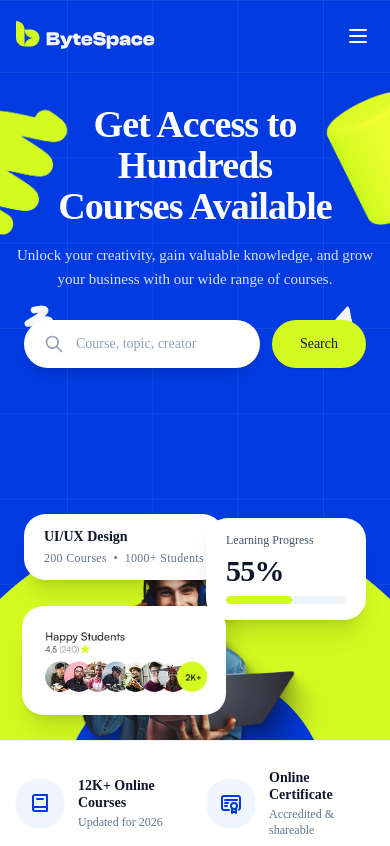
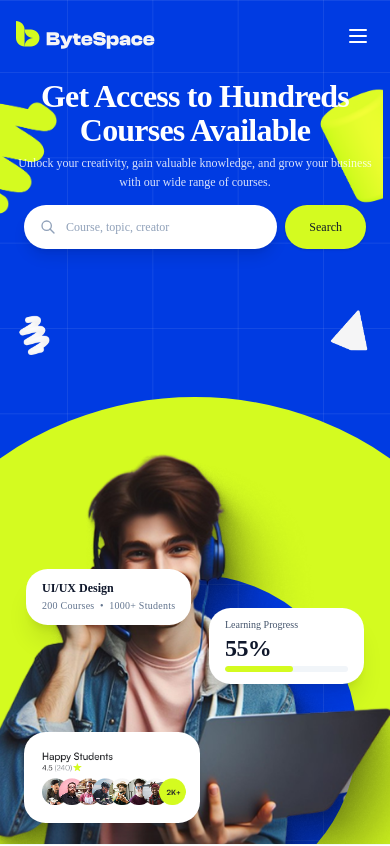
Before and after one commit to shaiadul/byteSpace, a Next.js app in the folder doin-tech/: page / in a window 390 px wide. Shown: the top 846 px of the page. Built offline with nearby package versions, Linux system fonts and the light colour scheme.

Commit message:
refactor: adjust hero section responsive layout, container heights, and asset sizing

```diff
--- a/doin-tech/components/navbar.tsx
+++ b/doin-tech/components/navbar.tsx
@@ -34,7 +34,7 @@ export function Navbar({ variant = "hero" }: NavbarProps) {
   return (
     <>
       <header
-        className={`w-full z-40 relative ${
+        className={`w-full z-40 relative h-18 sm:h-19 shrink-0 ${
           isHero
             ? "bg-[#003be2] text-white"
             : "bg-white text-slate-900 border-b border-slate-200 sticky top-0 shadow-xs"
@@ -54,7 +54,7 @@ export function Navbar({ variant = "hero" }: NavbarProps) {
           />
         )}
 
-        <div className="relative z-10 max-w-7xl mx-auto px-4 sm:px-6 lg:px-12 h-[72px] sm:h-[76px] flex items-center justify-between gap-6">
+        <div className="relative z-10 max-w-7xl mx-auto px-4 sm:px-6 lg:px-12 h-full flex items-center justify-between gap-6">
           <Link href="/" className="flex items-center shrink-0">
             <Image
               src="/images/global/Header_Logo.svg"
--- a/doin-tech/components/sections/hero-section.tsx
+++ b/doin-tech/components/sections/hero-section.tsx
@@ -3,7 +3,6 @@
 import * as React from "react";
 import Image from "next/image";
 import { useRouter } from "next/navigation";
-import { Button } from "@/components/ui/button";
 import { IconSearch } from "@tabler/icons-react";
 
 export function HeroSection() {
@@ -20,7 +19,7 @@ export function HeroSection() {
   };
 
   return (
-    <section className="relative bg-[#003be2] text-white overflow-hidden">
+    <section className="relative bg-[#003be2] text-white overflow-hidden h-[calc(100vh-72px)] sm:h-[calc(100vh-76px)]">
       {/* Blue grid background pattern - seamless with navbar */}
       <div
         className="absolute inset-0 pointer-events-none"
@@ -34,124 +33,126 @@ export function HeroSection() {
         }}
       />
 
-      {/* ── 3D Decorative Floating Assets ── */}
 
       {/* Top-left: Lime Coil */}
-      <div className="absolute -left-6 sm:-left-3 md:-left-1 top-2 sm:top-4 md:top-6 w-[125px] h-[180px] sm:w-[165px] sm:h-[235px] md:w-[200px] md:h-[285px] pointer-events-none select-none z-10">
+      <div className="absolute -left-6 sm:-left-3 md:-left-1 top-1 sm:top-2 md:top-3 w-[110px] h-[160px] sm:w-[155px] sm:h-[225px] md:w-[190px] md:h-[275px] lg:w-[215px] lg:h-[310px] pointer-events-none select-none z-10">
         <Image
           src="/images/home/Mask Group.png"
           alt=""
           fill
-          sizes="(max-width: 768px) 165px, 200px"
+          sizes="(max-width: 768px) 155px, 215px"
           priority
           className="object-contain"
         />
       </div>
 
       {/* Top-right: Lime Cylinder / Cone */}
-      <div className="absolute -right-5 sm:-right-2 md:right-0 top-1 sm:top-3 md:top-5 w-[115px] h-[165px] sm:w-[155px] sm:h-[220px] md:w-[185px] md:h-[265px] pointer-events-none select-none z-10">
+      <div className="absolute right-0 top-1 sm:top-2 md:top-3 w-[95px] h-[140px] sm:w-[140px] sm:h-[200px] md:w-[170px] md:h-[245px] lg:w-[195px] lg:h-[280px] pointer-events-none select-none z-10">
         <Image
           src="/images/home/Cone.png"
           alt=""
           fill
-          sizes="(max-width: 768px) 155px, 185px"
+          sizes="(max-width: 768px) 140px, 195px"
           priority
           className="object-contain"
         />
       </div>
 
       {/* Left middle: White Zigzag Squiggle */}
-      <div className="absolute left-[3%] sm:left-[6%] md:left-[8%] top-[33%] sm:top-[35%] w-[55px] h-[70px] sm:w-[75px] sm:h-[95px] md:w-[90px] md:h-[115px] pointer-events-none select-none z-10">
+      <div className="absolute left-[2%] sm:left-[4%] md:left-[6%] top-[30%] sm:top-[33%] w-[50px] h-[65px] sm:w-[70px] sm:h-[90px] md:w-[85px] md:h-[110px] pointer-events-none select-none z-10">
         <Image
           src="/images/home/Frame.png"
           alt=""
           fill
-          sizes="90px"
+          sizes="85px"
           className="object-contain"
         />
       </div>
 
       {/* Bottom-left: White Donut / Torus Ring */}
-      <div className="absolute -left-5 sm:left-[1%] md:left-[3%] bottom-[4%] sm:bottom-[7%] w-[150px] h-[150px] sm:w-[210px] sm:h-[210px] md:w-[265px] md:h-[265px] pointer-events-none select-none z-10">
+      <div className="absolute -left-4 sm:left-[1%] md:left-[2%] bottom-[2%] sm:bottom-[3%] w-[130px] h-[130px] sm:w-[190px] sm:h-[190px] md:w-[240px] md:h-[240px] lg:w-[275px] lg:h-[275px] pointer-events-none select-none z-10">
         <Image
           src="/images/home/Cone (1).png"
           alt=""
           fill
-          sizes="265px"
+          sizes="275px"
           className="object-contain"
         />
       </div>
 
       {/* Right middle: White Tetrahedron / Pyramid */}
-      <div className="absolute right-[5%] sm:right-[8%] md:right-[10%] top-[34%] sm:top-[37%] w-[65px] h-[65px] sm:w-[85px] sm:h-[85px] md:w-[105px] md:h-[105px] pointer-events-none select-none z-10">
+      <div className="absolute right-[3%] sm:right-[5%] md:right-[7%] top-[30%] sm:top-[33%] w-[55px] h-[55px] sm:w-[75px] sm:h-[75px] md:w-[95px] md:h-[95px] pointer-events-none select-none z-10">
         <Image
           src="/images/home/Mask Group (1).png"
           alt=""
           fill
-          sizes="105px"
+          sizes="95px"
           className="object-contain"
         />
       </div>
 
       {/* Bottom-right: White Spiral Squiggle */}
-      <div className="absolute right-[2%] sm:right-[4%] md:right-[6%] bottom-[8%] sm:bottom-[11%] w-[85px] h-[120px] sm:w-[115px] sm:h-[160px] md:w-[135px] md:h-[190px] pointer-events-none select-none z-10">
+      <div className="absolute right-[2%] sm:right-[3%] md:right-[4%] bottom-[2%] sm:bottom-[4%] w-[75px] h-[105px] sm:w-[100px] sm:h-[140px] md:w-[125px] md:h-[175px] lg:w-[140px] lg:h-[195px] pointer-events-none select-none z-10">
         <Image
           src="/images/home/Mask Group (2).png"
           alt=""
           fill
-          sizes="135px"
+          sizes="140px"
           className="object-contain"
         />
       </div>
 
       {/* ── Main Content Container ── */}
-      <div className="relative z-10 max-w-7xl mx-auto px-4 sm:px-6 lg:px-8 pt-8 sm:pt-12 md:pt-14 pb-0 flex flex-col items-center">
+      <div className="relative z-10 max-w-7xl mx-auto px-4 sm:px-6 lg:px-8 h-full flex flex-col items-center justify-between">
 
+        {/* Top Text & Search Form */}
+        <div className="flex flex-col items-center text-center pt-2 sm:pt-3 md:pt-4 lg:pt-5 shrink-0 w-full max-w-4xl">
           {/* Headline */}
-        <h1 className="text-center font-extrabold text-[38px] sm:text-[54px] md:text-[66px] lg:text-[76px] leading-[1.08] tracking-tight max-w-4xl text-white">
+          <h1 className="text-center font-extrabold text-[32px] sm:text-[46px] md:text-[56px] lg:text-[66px] xl:text-[72px] leading-[1.06] tracking-tight max-w-4xl text-white">
             Get Access to Hundreds
             <br />
             Courses Available
           </h1>
 
           {/* Subtitle */}
-        <p className="mt-4 sm:mt-5 text-center text-[15px] sm:text-base md:text-[17px] text-white/85 max-w-2xl font-light sm:font-normal leading-relaxed">
+          <p className="mt-1.5 sm:mt-2.5 text-center text-xs sm:text-sm md:text-base text-white/85 max-w-2xl font-light sm:font-normal leading-relaxed">
             Unlock your creativity, gain valuable knowledge, and grow your business with our wide range of courses.
           </p>
 
           {/* Search bar + Button side-by-side */}
           <form
             onSubmit={handleSearch}
-          className="mt-7 sm:mt-8 flex items-center justify-center gap-3 w-full max-w-[540px] mx-auto px-2"
+            className="mt-3 sm:mt-4 md:mt-5 flex items-center justify-center gap-2 sm:gap-3 w-full max-w-[540px] mx-auto px-2"
           >
-          <div className="flex-1 bg-white rounded-full flex items-center gap-3 px-5 sm:px-6 h-[48px] sm:h-[50px] shadow-lg shadow-black/10">
-            <IconSearch className="size-5 text-slate-400 shrink-0" stroke={2} />
+            <div className="flex-1 bg-white rounded-full flex items-center gap-2.5 sm:gap-3 px-4 sm:px-6 h-[44px] sm:h-[48px] md:h-[50px] shadow-lg shadow-black/10">
+              <IconSearch className="size-4 sm:size-5 text-slate-400 shrink-0" stroke={2} />
               <input
                 type="text"
                 value={searchQuery}
                 onChange={(e) => setSearchQuery(e.target.value)}
                 placeholder="Course, topic, creator"
-              className="w-full border-none outline-none text-slate-800 placeholder:text-slate-400 text-sm sm:text-[15px] bg-transparent font-normal"
+                className="w-full border-none outline-none text-slate-800 placeholder:text-slate-400 text-xs sm:text-sm md:text-[15px] bg-transparent font-normal"
               />
             </div>
             <button
               type="submit"
-            className="h-[48px] sm:h-[50px] px-7 sm:px-8 rounded-full bg-[#D4FB20] hover:bg-[#c6eb1b] text-slate-900 font-medium text-sm sm:text-[15px] shadow-sm cursor-pointer transition-all duration-200 shrink-0 flex items-center justify-center active:scale-95"
+              className="h-[44px] sm:h-[48px] md:h-[50px] px-6 sm:px-8 rounded-full bg-[#D4FB20] hover:bg-[#c6eb1b] text-slate-900 font-medium text-xs sm:text-sm md:text-[15px] shadow-sm cursor-pointer transition-all duration-200 shrink-0 flex items-center justify-center active:scale-95"
             >
               Search
             </button>
           </form>
+        </div>
 
         {/* ── Visual Stage: Lime Ring + Student + Floating Badges ── */}
-        <div className="relative mt-8 sm:mt-10 w-full max-w-5xl mx-auto flex items-end justify-center h-[340px] sm:h-[400px] md:h-[450px] lg:h-[480px]">
+        <div className="relative w-full max-w-6xl mx-auto flex items-end justify-center flex-1 min-h-0">
 
           {/* Lime Donut Ring (centered behind student) */}
           <div
             className="absolute left-1/2 -translate-x-1/2 pointer-events-none select-none z-0"
             style={{
-              width: "clamp(560px, 70vw, 840px)",
-              height: "clamp(560px, 70vw, 840px)",
-              bottom: "clamp(-340px, -42vw, -510px)",
+              width: "clamp(680px, 78vw, 1080px)",
+              height: "clamp(680px, 78vw, 1080px)",
+              bottom: "calc(-1 * clamp(680px, 78vw, 1080px) + clamp(270px, 50vh, 460px) + 25px)",
             }}
           >
             <svg viewBox="0 0 840 840" fill="none" className="w-full h-full">
@@ -167,11 +168,7 @@ export function HeroSection() {
 
           {/* Student Photo */}
           <div
-            className="relative z-10 pointer-events-none select-none"
-            style={{
-              width: "clamp(300px, 38vw, 480px)",
-              height: "clamp(220px, 27vw, 345px)",
-            }}
+            className="relative z-10 pointer-events-none select-none h-[clamp(270px,50vh,460px)] max-h-full aspect-[722/515]"
           >
             <Image
               src="/images/home/Image.png"
@@ -179,51 +176,51 @@ export function HeroSection() {
               fill
               priority
               className="object-contain object-bottom"
-              sizes="(max-width: 640px) 300px, (max-width: 1024px) 420px, 480px"
+              sizes="(max-width: 640px) 360px, (max-width: 1024px) 540px, 640px"
             />
           </div>
 
           {/* Floating Card 1: UI/UX Design (Left upper) */}
           <div
-            className="absolute z-20 bg-white rounded-2xl shadow-xl shadow-black/10 px-5 py-3.5 select-none pointer-events-auto"
+            className="absolute z-20 bg-white rounded-2xl shadow-xl shadow-black/10 px-4 sm:px-5 py-3 sm:py-3.5 select-none pointer-events-auto"
             style={{
-              left: "clamp(8px, calc(50% - 290px), calc(50% - 250px))",
-              bottom: "clamp(160px, 20vw, 225px)",
+              left: "clamp(10px, calc(50% - 315px), calc(50% - 240px))",
+              bottom: "clamp(160px, 26vh, 250px)",
             }}
           >
-            <div className="font-semibold text-slate-900 text-sm sm:text-[15px] leading-tight">
+            <div className="font-semibold text-slate-900 text-xs sm:text-sm md:text-[15px] leading-tight">
               UI/UX Design
             </div>
-            <div className="text-slate-500 text-xs mt-1 font-normal tracking-wide">
+            <div className="text-slate-500 text-[10px] sm:text-xs mt-0.5 sm:mt-1 font-normal tracking-wide">
               200 Courses &nbsp;•&nbsp; 1000+ Students
             </div>
           </div>
 
           {/* Floating Card 2: Learning Progress (Right) */}
           <div
-            className="absolute z-20 bg-white rounded-2xl shadow-xl shadow-black/10 px-5 py-4 select-none pointer-events-auto min-w-[160px] sm:min-w-[180px]"
+            className="absolute z-20 bg-white rounded-2xl shadow-xl shadow-black/10 px-4 sm:px-5 py-3 sm:py-4 select-none pointer-events-auto min-w-[155px] sm:min-w-[185px]"
             style={{
-              right: "clamp(8px, calc(50% - 290px), calc(50% - 240px))",
-              bottom: "clamp(120px, 16vw, 175px)",
+              right: "clamp(10px, calc(50% - 325px), calc(50% - 250px))",
+              bottom: "clamp(120px, 19vh, 185px)",
             }}
           >
-            <div className="text-slate-600 text-xs sm:text-[13px] font-normal leading-none">
+            <div className="text-slate-600 text-[10px] sm:text-xs md:text-[13px] font-normal leading-none">
               Learning Progress
             </div>
-            <div className="text-slate-900 font-extrabold text-3xl sm:text-[34px] leading-none my-2.5 tracking-tight">
+            <div className="text-slate-900 font-extrabold text-2xl sm:text-3xl md:text-[34px] leading-none my-1.5 sm:my-2.5 tracking-tight">
               55%
             </div>
-            <div className="w-full h-2 bg-slate-100 rounded-full overflow-hidden">
+            <div className="w-full h-1.5 sm:h-2 bg-slate-100 rounded-full overflow-hidden">
               <div className="h-full bg-[#D4FB20] rounded-full w-[55%]" />
             </div>
           </div>
 
-          {/* Floating Card 3: Happy Students (Left lower) */}
+          {/* Floating Card 3: Happy Students (Left lower, overlapping denim jacket) */}
           <div
-            className="absolute z-20 bg-white rounded-2xl shadow-xl shadow-black/10 p-3 sm:p-3.5 select-none pointer-events-auto"
+            className="absolute z-20 bg-white rounded-2xl shadow-xl shadow-black/10 p-2 sm:p-3 select-none pointer-events-auto"
             style={{
-              left: "clamp(6px, calc(50% - 335px), calc(50% - 300px))",
-              bottom: "clamp(25px, 4vw, 45px)",
+              left: "clamp(8px, calc(50% - 340px), calc(50% - 270px))",
+              bottom: "clamp(10px, 2.5vh, 28px)",
             }}
           >
             <Image
@@ -231,7 +228,7 @@ export function HeroSection() {
               alt="Happy Students 4.5 (240) - 2K+ students"
               width={220}
               height={90}
-              className="w-[180px] sm:w-[210px] h-auto object-contain"
+              className="w-[160px] sm:w-[195px] md:w-[220px] h-auto object-contain"
               priority
             />
           </div>
```
Lines whose indentation alone changed are shown as unchanged.
